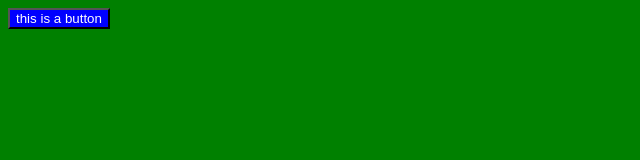
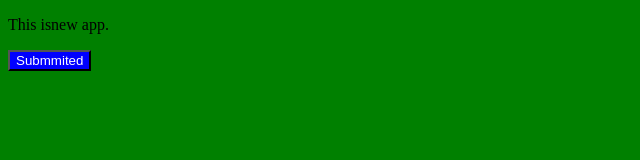
Before and after one commit to tson243/test, a plain HTML site: page index.html in a window 1280 px wide. Shown: the whole page, without its empty margins (0-640 px from the left). Drawn offline with Linux system fonts and the light colour scheme.

Commit message:
Update index.html
update the content of the button

```diff
--- a/index.html
+++ b/index.html
@@ -20,8 +20,11 @@
         <a href="#">upgrade your browser</a> to improve your experience.
       </p>
     <![endif]-->
+    <p>
+      This isnew app.
+    </p>
     <button>
-      this is a button
+      Submmited
     </button>
 
     <script src="" async defer></script>
```
